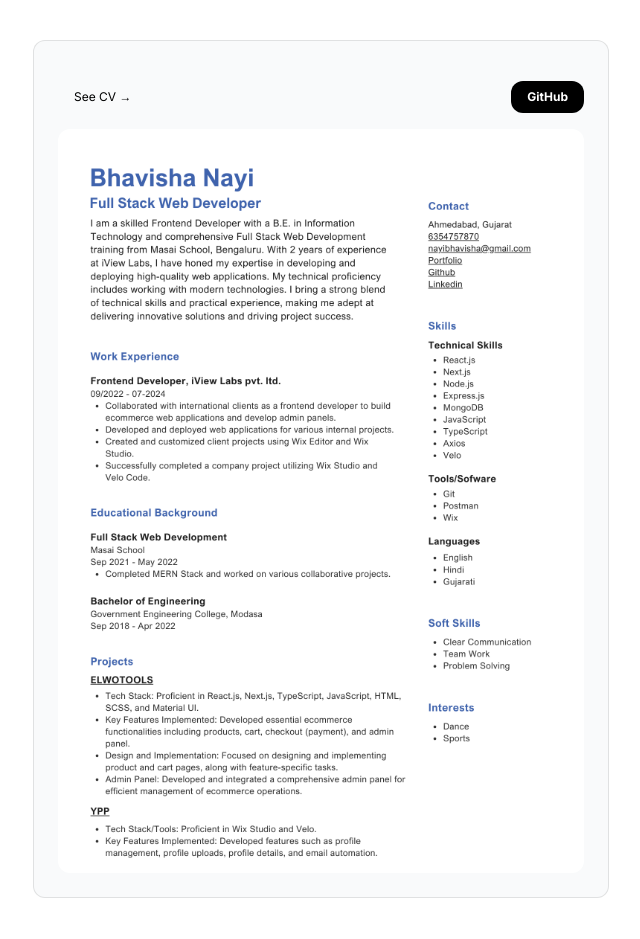
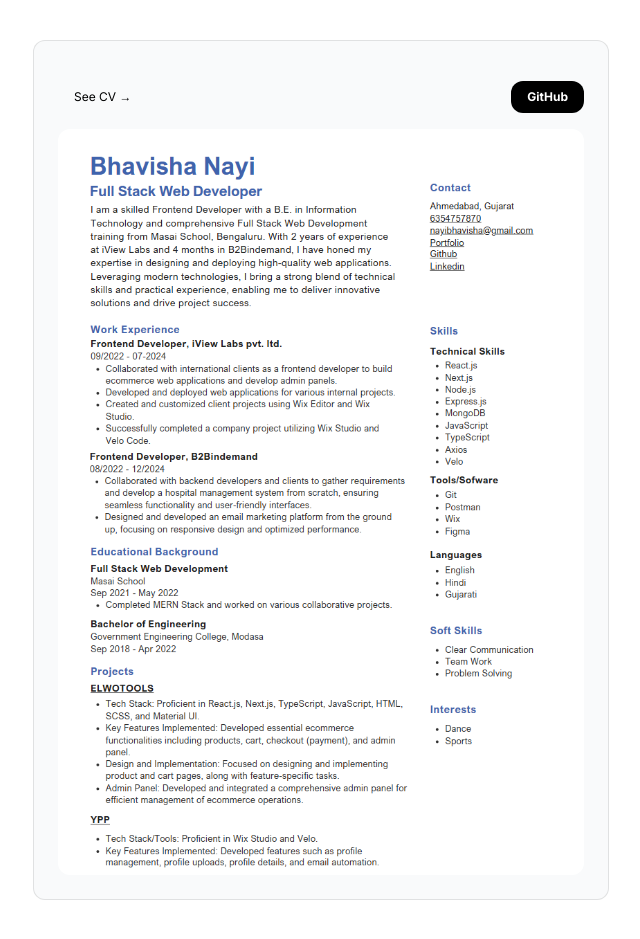
Before and after one commit to Bhavisha2801/PortFolio_Website, a Next.js app: page / in a window 1280 px wide. Shown: the part 920-1859 px from the top of the page, without its empty margins (319-959 px from the left). Built offline with nearby package versions, Linux system fonts and the light colour scheme.

Commit message:
updated cv image

```diff
--- a/components/card.tsx
+++ b/components/card.tsx
@@ -50,7 +50,7 @@ export function ThreeDCardDemo() {
               >
                 {/* Adjust height and width as needed */}
                 <Image
-                  src="/images/bhavisha_cv.png"
+                  src="/images/image.png"
                   height="1000"
                   width="1000"
                   className="h-full w-full object-cover rounded-xl group-hover/card:shadow-xl"
```
Also changed, not shown: public/images/image.png (added), 1 other file (tests, documents, lock files or other folders).
